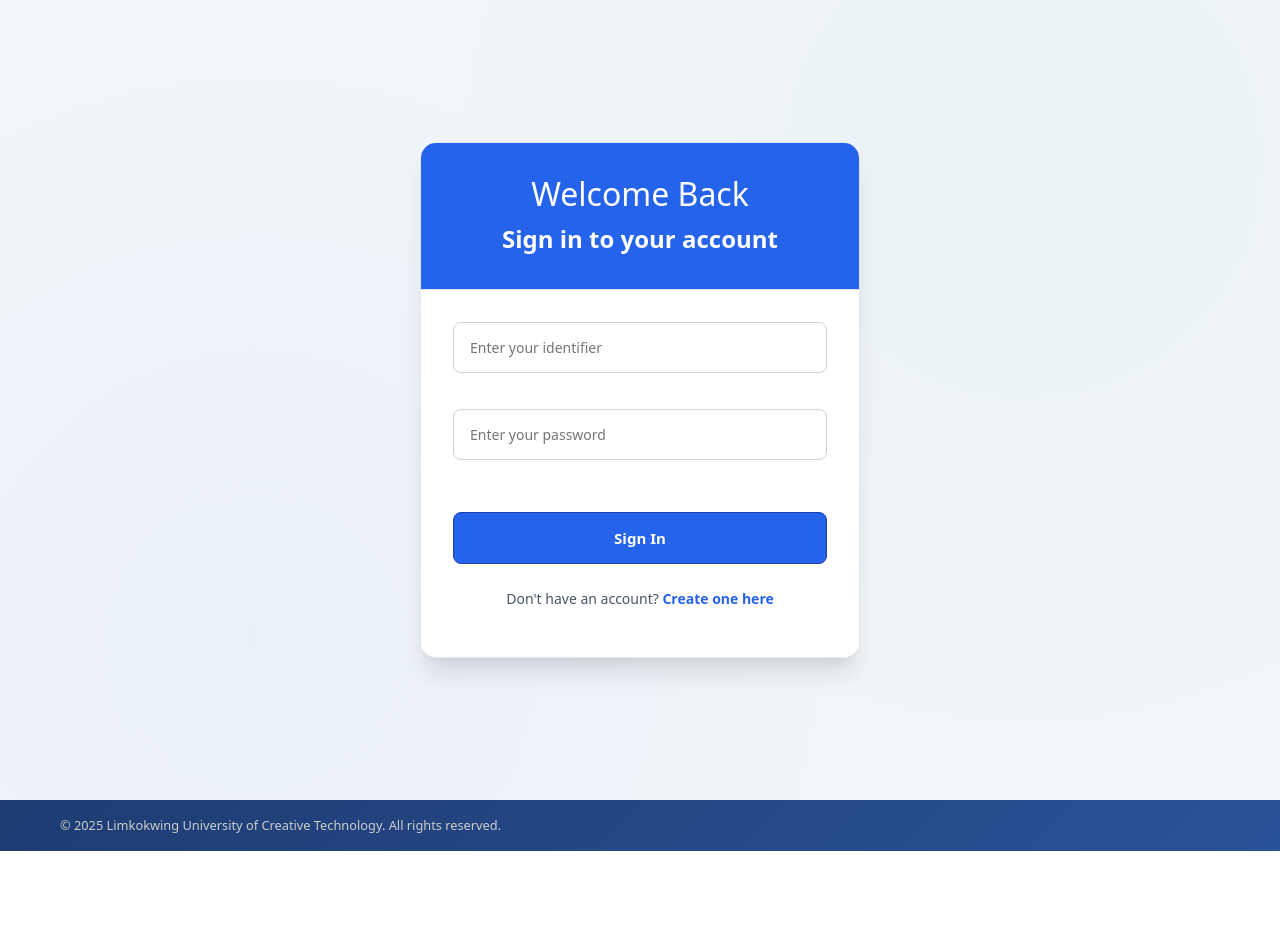
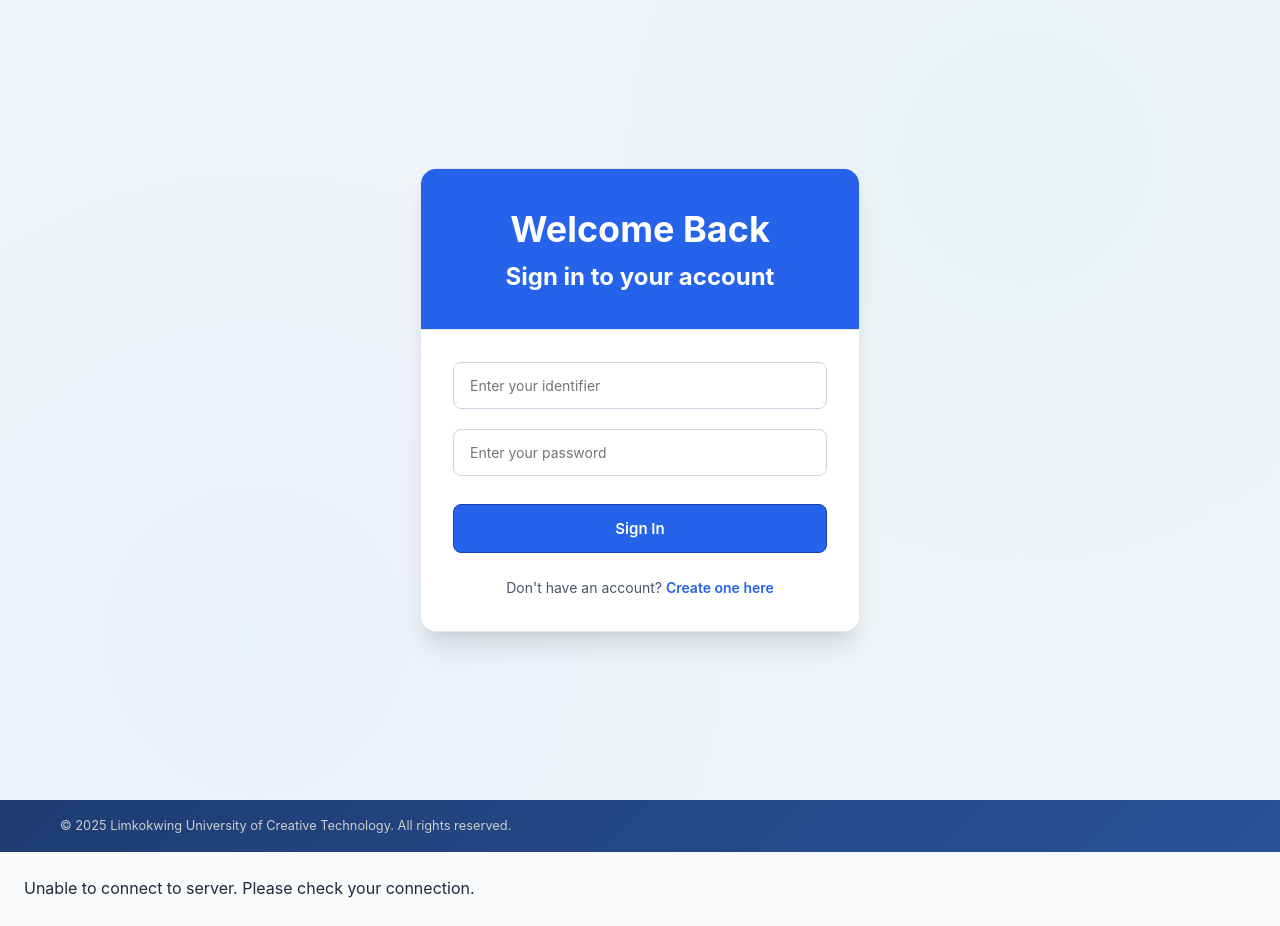
Before and after one commit to tselemacheli/LUCT-REPORTING2, a React (Create React App) app in the folder frontend/: page /login in a window 1280 px wide. Before the commit the page ends 851 px from the top, so only its background shows below. Built offline with nearby package versions, Linux system fonts and the light colour scheme; no server answers.

Commit message:
Update App.js

```diff
--- a/frontend/src/App.js
+++ b/frontend/src/App.js
@@ -1,30 +1,62 @@
-import React from 'react';
-import { BrowserRouter as Router, Routes, Route } from 'react-router-dom';
-import './App.css';
-import 'bootstrap/dist/css/bootstrap.min.css';
-import { AuthProvider } from './AuthContext';
-import PrivateRoute from './PrivateRoute';
+import React, { useContext } from 'react';
+import { BrowserRouter as Router, Routes, Route, Navigate } from 'react-router-dom';
+import { AuthProvider, AuthContext } from './AuthContext';
 import Login from './components/Login';
 import Register from './components/Register';
 import Dashboard from './components/Dashboard';
 import Footer from './components/Footer';
+import './App.css';
+
+const AppContent = () => {
+  const { user, apiStatus } = useContext(AuthContext);
+
+  return (
+    <div className="App">
+      <Router>
+        <div className="app-content">
+          <Routes>
+            <Route
+              path="/login"
+              element={!user ? <Login /> : <Navigate to="/dashboard" />}
+            />
+            <Route
+              path="/register"
+              element={!user ? <Register /> : <Navigate to="/dashboard" />}
+            />
+            <Route
+              path="/dashboard"
+              element={user ? <Dashboard /> : <Navigate to="/login" />}
+            />
+            <Route
+              path="/"
+              element={<Navigate to={user ? "/dashboard" : "/login"} />}
+            />
+            <Route
+              path="*"
+              element={<Navigate to="/" />}
+            />
+          </Routes>
+        </div>
+        <Footer />
+      </Router>
+
+      {/* API Status Indicator */}
+      {apiStatus === 'unhealthy' && (
+        <div className="api-status-banner">
+          <div className="container">
+            <i className="fas fa-exclamation-triangle me-2"></i>
+            Unable to connect to server. Please check your connection.
+          </div>
+        </div>
+      )}
+    </div>
+  );
+};
 
 function App() {
   return (
     <AuthProvider>
-      <Router>
-        <div className="app">
-          <div className="main-content">
-            <Routes>
-              <Route path="/login" element={<Login />} />
-              <Route path="/register" element={<Register />} />
-              <Route path="/dashboard" element={<PrivateRoute><Dashboard /></PrivateRoute>} />
-              <Route path="/" element={<Login />} />
-            </Routes>
-          </div>
-          <Footer />
-        </div>
-      </Router>
+      <AppContent />
     </AuthProvider>
   );
 }
```
